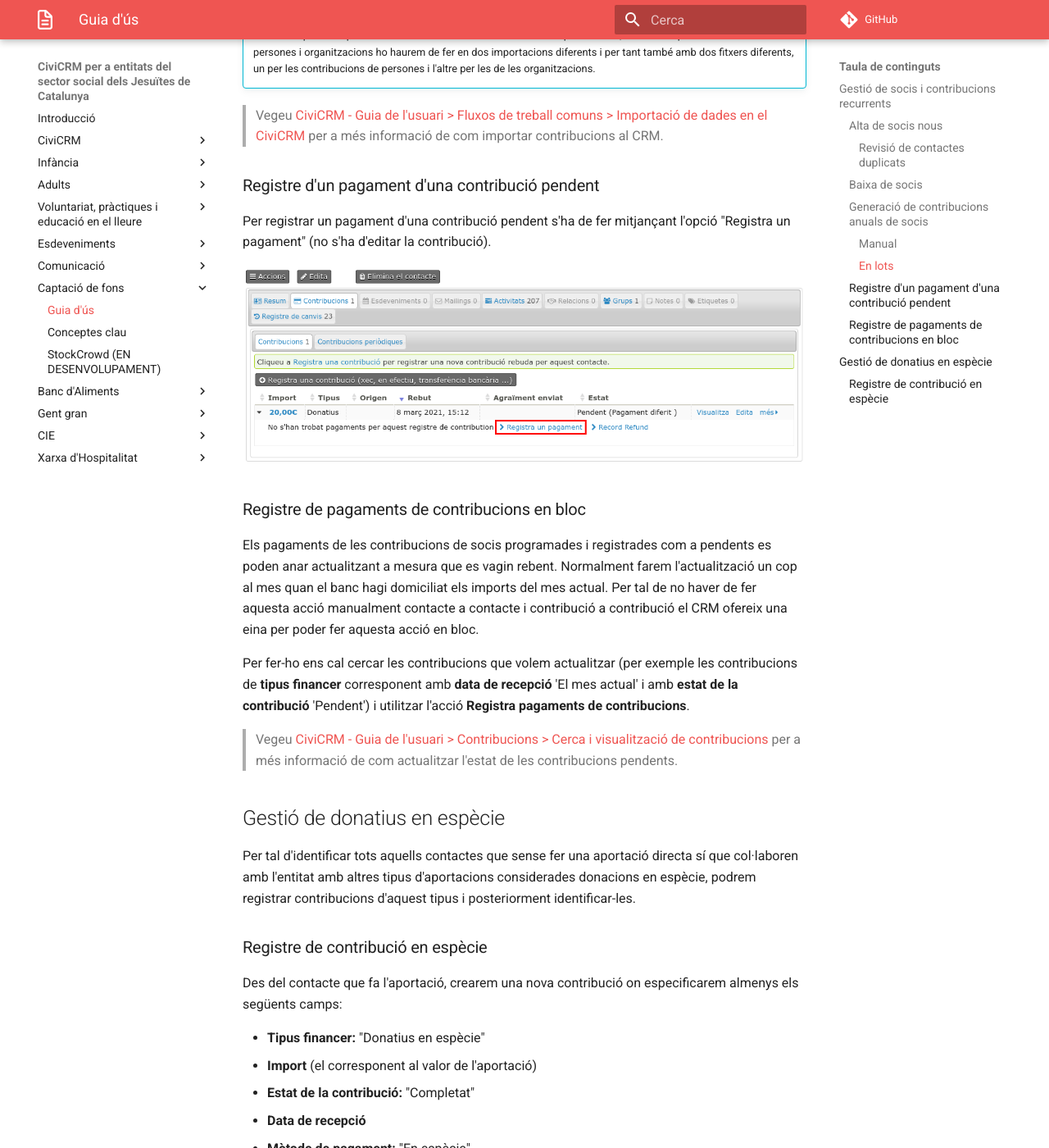
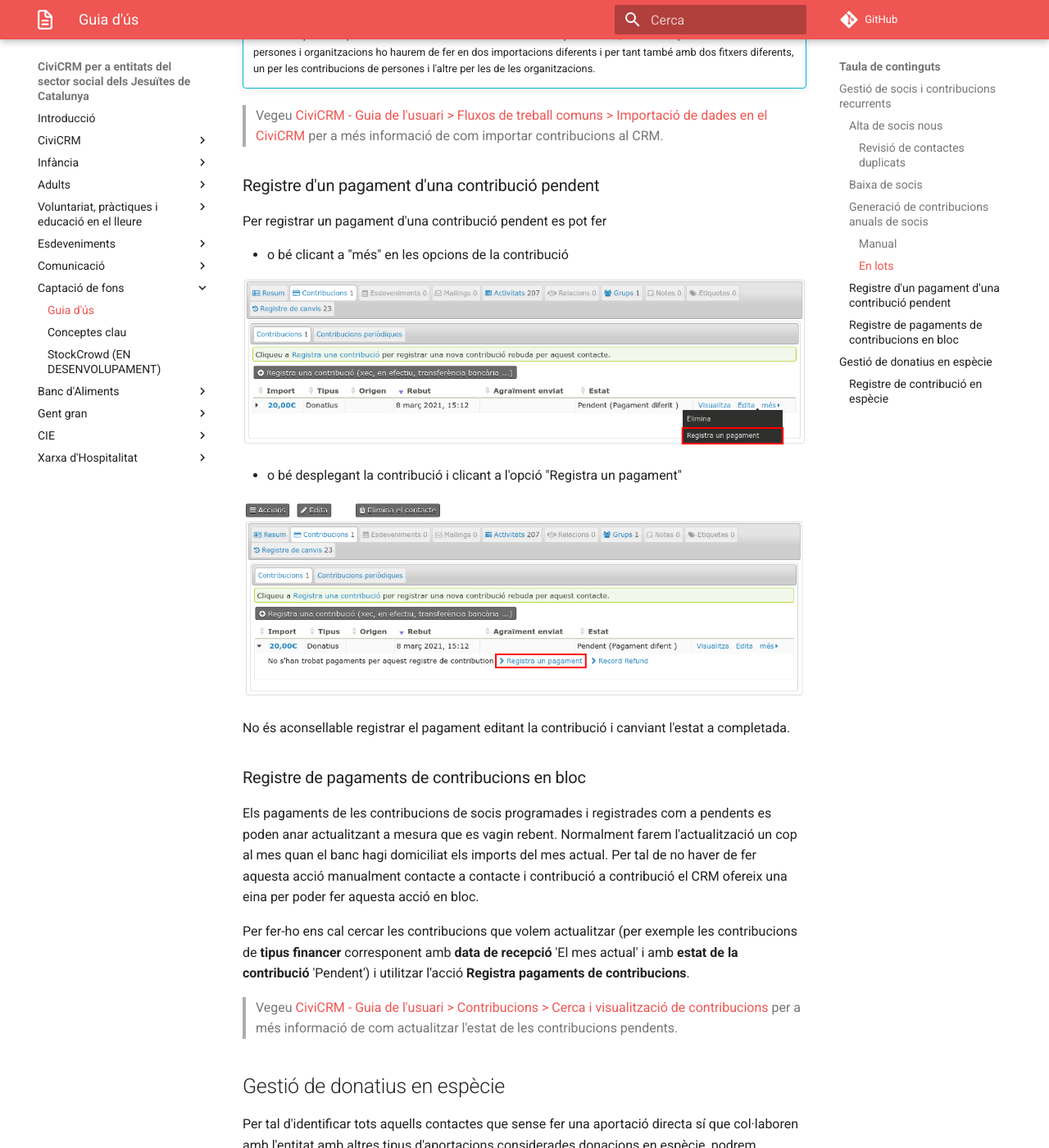
Before and after one commit to xavi-xaloc/civicrm-for-socialsj-doc, an MkDocs documentation site: the page built from docs/captacio-de-fons/guia-us.md, in a window 1280 px wide and 1400 px high, scrolled down 2253 px. Shown: the whole window at 82% size. Built offline with MkDocs 1.6.1 and Material for MkDocs 9.7.7, drawn with Linux system fonts in a browser that asks for light colours; comment, search, counter and statistics services are not loaded; old or Windows-style settings are respelled for this version of MkDocs.

Commit message:
Actualitza documentació de registre de pagaments pendents

```diff
--- a/docs/captacio-de-fons/guia-us.md
+++ b/docs/captacio-de-fons/guia-us.md
@@ -98,10 +98,17 @@
 
 ### Registre d'un pagament d'una contribució pendent
 
-Per registrar un pagament d'una contribució pendent s'ha de fer mitjançant l'opció "Registra un pagament" (no s'ha
-d'editar la contribució).
+Per registrar un pagament d'una contribució pendent es pot fer
 
-![Registre de pagament pendent](/captacio-de-fons/images/registre-pagament.png)
+- o bé clicant a "més" en les opcions de la contribució
+
+![Registre de pagament pendent més opcions de contribució](/captacio-de-fons/images/registre-pagament-mes.png)
+
+- o bé desplegant la contribució i clicant a l'opció "Registra un pagament"
+
+![Registre de pagament pendent contribució desplegada](/captacio-de-fons/images/registre-pagament.png)
+
+No és aconsellable registrar el pagament editant la contribució i canviant l'estat a completada.
 
 
 ### Registre de pagaments de contribucions en bloc
```
Also changed, not shown: docs/captacio-de-fons/images/registre-pagament-mes.png (added).
